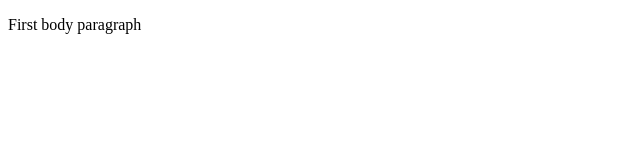
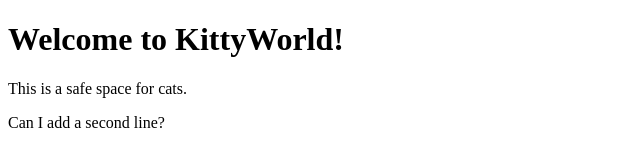
Before and after one commit to lucasrelic99/cs291-proj0, a plain HTML site: page index.html in a window 1280 px wide. Shown: the whole page, without its empty margins (0-640 px from the left). Drawn offline with Linux system fonts and the light colour scheme.

Commit message:
Add header

```diff
--- a/index.html
+++ b/index.html
@@ -5,6 +5,8 @@
       <title>Project 0</title>
    </head>
    <body>
-      <p>First body paragraph</p>
+      <h1>Welcome to KittyWorld!</h1>
+      <p>This is a safe space for cats.</p>
+      <p>Can I add a second line?</p>
    </body>
 </html>
```
